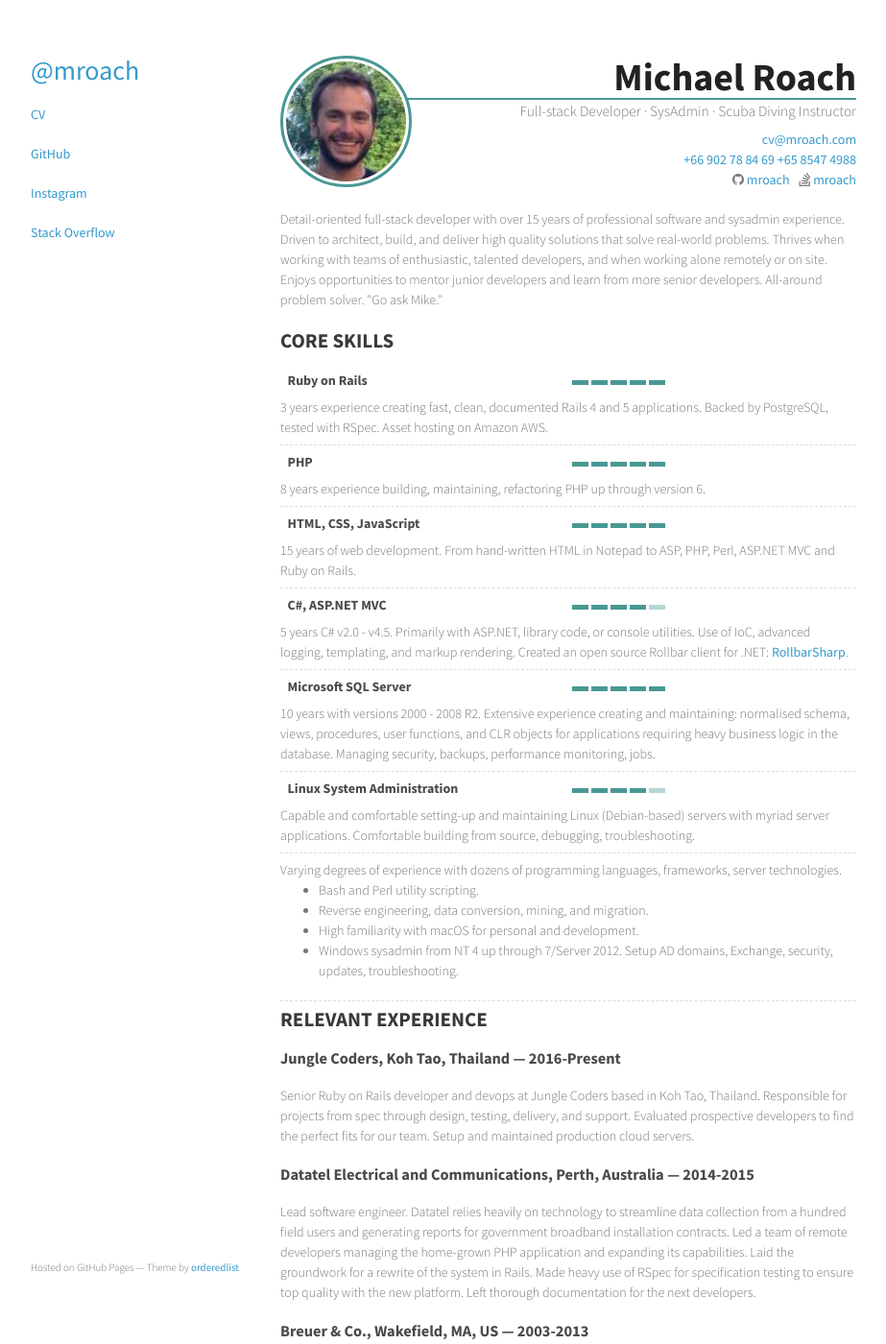
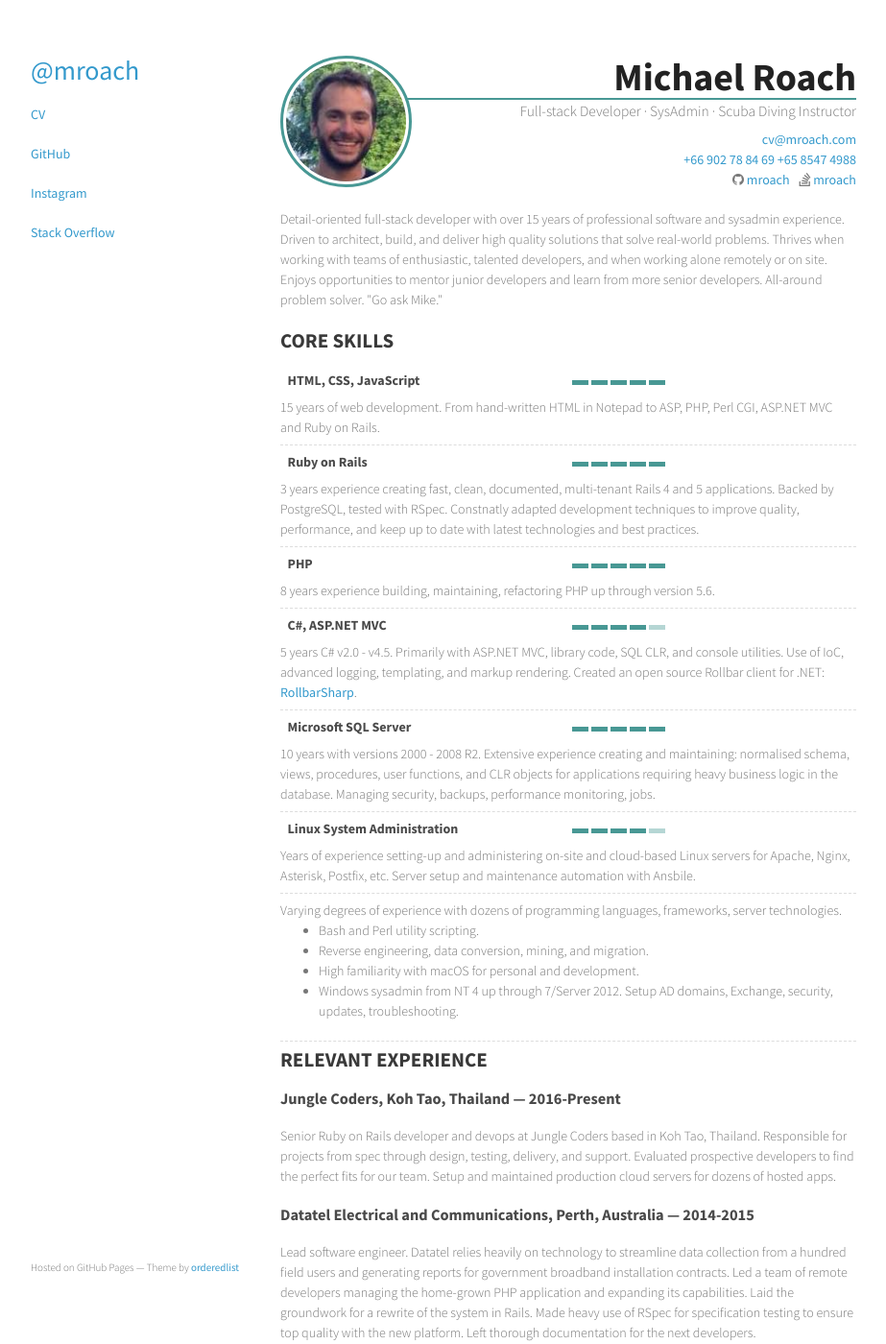
Before and after one commit to mroach/mroach.github.io, a Jekyll site: the page built from cv.html, in a window 1280 px wide and 1400 px high. Shown: the whole window at 96% size, without its empty margins (178-1101 px from the left). Built offline with Jekyll 4.4.1, drawn with Linux system fonts in a browser that asks for light colours; nearby versions of some CDN libraries; some of the changed text lies outside the part shown.

Commit message:
small CV updates

```diff
--- a/cv.html
+++ b/cv.html
@@ -42,28 +42,29 @@ title: CV - Michael Roach
 
   <h2>Core Skills</h2>
   <div class="skill">
+    <div class="title"><h4><i class="devicons devicons-html5"></i> HTML, CSS, JavaScript</h4></div>
+    <div class="level"><div class="rating" data-fill="5"></div></div>
+    <div class="description">15 years of web development. From hand-written HTML in Notepad to ASP, PHP, Perl CGI, ASP.NET MVC and Ruby on Rails.</div>
+  </div>
+  <div class="skill">
     <div class="title"><h4><i class="devicons devicons-ruby_on_rails"></i> Ruby on Rails</h4></div>
     <div class="level"><div class="rating" data-fill="5"></div></div>
     <div class="description">
-      3 years experience creating fast, clean, documented Rails 4 and 5 applications.
-      Backed by PostgreSQL, tested with RSpec. Asset hosting on Amazon AWS.
+      3 years experience creating fast, clean, documented, multi-tenant Rails 4 and 5 applications.
+      Backed by PostgreSQL, tested with RSpec. Constnatly adapted development techniques to
+      improve quality, performance, and keep up to date with latest technologies and best practices.
     </div>
   </div>
   <div class="skill">
     <div class="title"><h4><i class="devicons devicons-php"></i> PHP</h4></div>
     <div class="level"><div class="rating" data-fill="5"></div></div>
-    <div class="description">8 years experience building, maintaining, refactoring PHP up through version 6.</div>
-  </div>
-  <div class="skill">
-    <div class="title"><h4><i class="devicons devicons-html5"></i> HTML, CSS, JavaScript</h4></div>
-    <div class="level"><div class="rating" data-fill="5"></div></div>
-    <div class="description">15 years of web development. From hand-written HTML in Notepad to ASP, PHP, Perl, ASP.NET MVC and Ruby on Rails.</div>
+    <div class="description">8 years experience building, maintaining, refactoring PHP up through version 5.6.</div>
   </div>
   <div class="skill">
     <div class="title"><h4><i class="devicons devicons-dotnet"></i> C#, ASP.NET MVC</h4></div>
     <div class="level"><div class="rating" data-fill="4"></div></div>
     <div class="description">
-      5 years C# v2.0 - v4.5. Primarily with ASP.NET, library code, or console utilities.
+      5 years C# v2.0 - v4.5. Primarily with ASP.NET MVC, library code, SQL CLR, and console utilities.
       Use of IoC, advanced logging, templating, and markup rendering.
       Created an open source Rollbar client for .NET: <a href="https://github.com/mroach/RollbarSharp">RollbarSharp</a>.
     </div>
@@ -81,9 +82,8 @@ title: CV - Michael Roach
     <div class="title"><h4><i class="devicons devicons-linux"></i> Linux System Administration</h4></div>
     <div class="level"><div class="rating" data-fill="4"></div></div>
     <div class="description">
-      Capable and comfortable setting-up and maintaining Linux (Debian-based) servers
-      with myriad server applications.
-      Comfortable building from source, debugging, troubleshooting.
+      Years of experience setting-up and administering on-site and cloud-based Linux servers
+      for Apache, Nginx, Asterisk, Postfix, etc. Server setup and maintenance automation with Ansbile.
     </div>
   </div>
   <div class="skill">
@@ -125,7 +125,7 @@ title: CV - Michael Roach
     Senior Ruby on Rails developer and devops at Jungle Coders based in Koh Tao, Thailand.
     Responsible for projects from spec through design, testing, delivery, and support.
     Evaluated prospective developers to find the perfect fits for our team.
-    Setup and maintained production cloud servers.
+    Setup and maintained production cloud servers for dozens of hosted apps.
   </p>
 
   <h3>Datatel Electrical and Communications, Perth, Australia — 2014-2015</h3>
@@ -147,7 +147,7 @@ title: CV - Michael Roach
 
   <p>
     Primary responsibility was the development of hosted multi-tenant applications.
-    Secondary responsibility as network administrator and IT support for Windows servers,
+    Secondary responsibility as network administrator and IT support for Windows and Linux servers,
     network infrastructure, and phone system.
   </p>
   <p>
```
